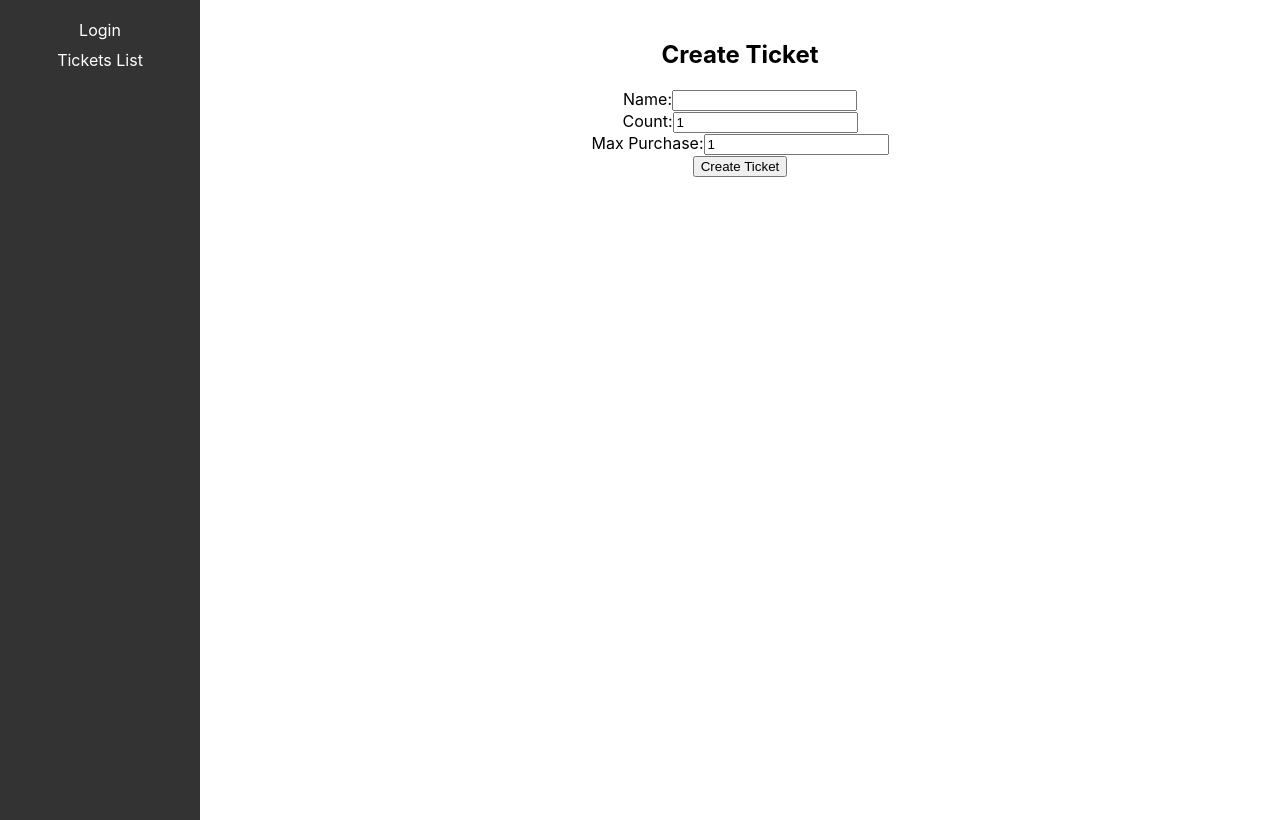
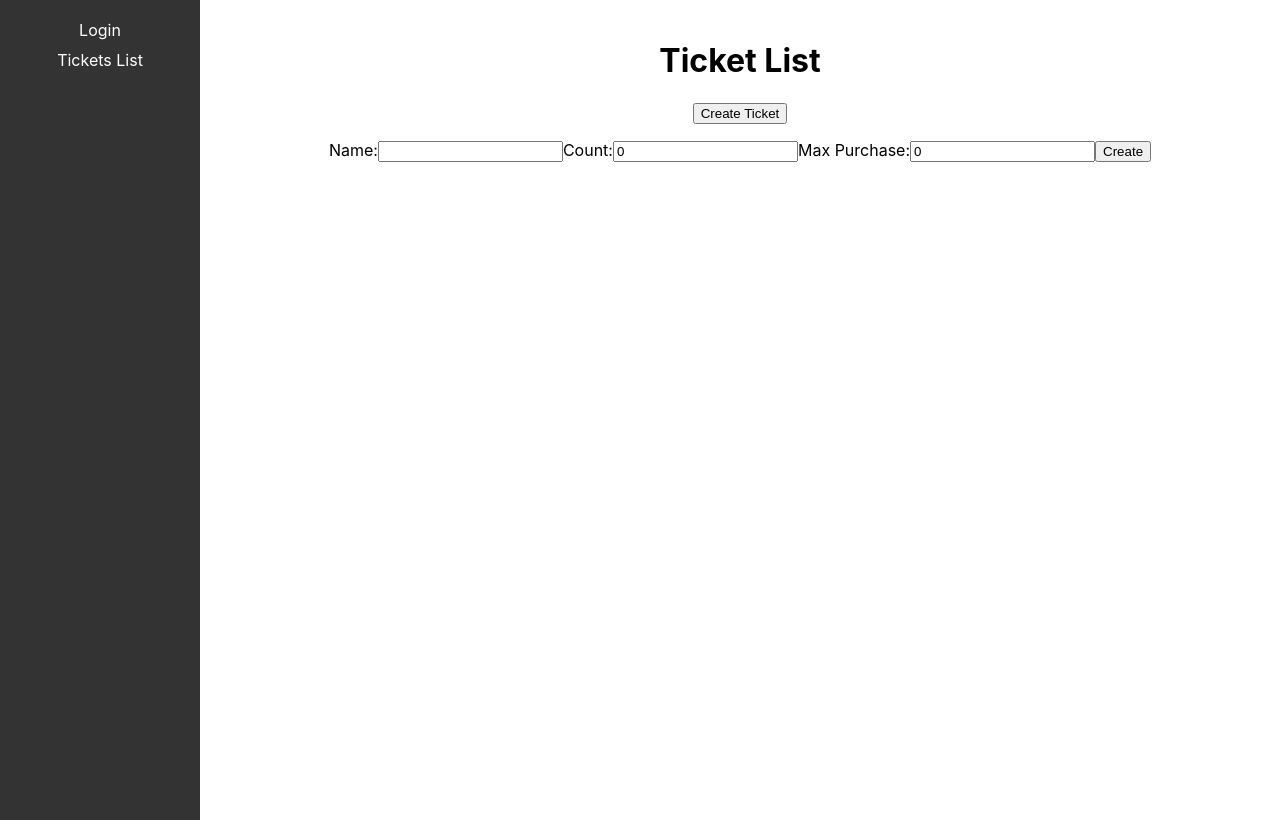
Before and after one commit to sergiovl219/restaurantbookinglab-frontend, a React (Create React App) app: page /crudTickets in a window 1280 px wide. Built offline with nearby package versions, Linux system fonts and the light colour scheme.

Commit message:
Create/update ticket components. Ticket store.

```diff
--- a/src/App.tsx
+++ b/src/App.tsx
@@ -8,7 +8,7 @@ import Login from './components/Login';
 import HomePage from './components/HomePage';
 import TicketsList from "./components/TicketsList";
 import Account from "./components/Account";
-import TicketForm from "./components/TicketForm";
+import AdminTickets from "./components/AdminTickets";
 
 import { selectIsLoggedIn } from './store/slices/authSlice';
 import { selectRestaurantURL } from './store/slices/restaurantSlice';
@@ -30,7 +30,7 @@ function Navbar() {
                             <Link to="/account">Account</Link>
                         </li>
                         <li>
-                            <Link to="/crudTickets">Tickets Admin</Link>
+                            <Link to="/crudTickets">Admin Tickets</Link>
                         </li>
                     </>
                 )}
@@ -61,7 +61,7 @@ function App() {
                     <Route path="/" element={<HomePage />} />
                     <Route path="/account" element={<Account />} />
                     <Route path={`/${restaurantURL}/tickets`} element={<TicketsList />} />
-                    <Route path="/crudTickets" element={<TicketForm />} />
+                    <Route path="/crudTickets" element={<AdminTickets />} />
                 </Routes>
             </div>
         </div>
--- /dev/null
+++ b/src/components/AdminTickets.tsx
@@ -0,0 +1,75 @@
+import React, { useEffect, useState } from 'react';
+import {useDispatch, useSelector} from 'react-redux';
+import { selectToken } from '../store/slices/authSlice';
+import { listTickets } from "../services/ticketsService";
+import { selectRestaurantID } from '../store/slices/restaurantSlice';
+import TicketForm, { TicketFormMode } from "./TicketForm";
+import {setTicket} from "../store/slices/ticketSlice";
+
+interface Ticket {
+    id: string;
+    name: string;
+    count: number;
+    max_purchase: number;
+}
+
+const AdminTickets: React.FC = () => {
+    const [tickets, setTickets] = useState<Ticket[]>([]);
+    const [formMode, setFormMode] = useState<TicketFormMode>('create');
+    const [selectedTicketId, setSelectedTicketId] = useState<string | null>(null);
+    const token = useSelector(selectToken);
+    const restaurantId = useSelector(selectRestaurantID);
+    const dispatch = useDispatch();
+
+    useEffect(() => {
+        const fetchTickets = async () => {
+            try {
+                if (restaurantId !== 'None Selected') {
+                    const response = await listTickets(restaurantId);
+                    setTickets(response.data);
+                }
+            } catch (error) {
+                console.error('Error fetching tickets:', error);
+            }
+        };
+        fetchTickets();
+    }, [token, restaurantId]);
+
+    const handleCreateTicket = () => {
+        setFormMode('create');
+        setSelectedTicketId(null);
+    };
+
+    const handleUpdateTicket = (ticket: Ticket) => {
+        setFormMode('update');
+        setSelectedTicketId(ticket.id);
+        dispatch(setTicket(ticket))
+    };
+
+    return (
+        <div>
+            <h1>Ticket List</h1>
+            <button onClick={handleCreateTicket}>Create Ticket</button>
+            <ul>
+                {tickets.map((ticket) => (
+                    <li key={ticket.id}>
+                        <p>ID: {ticket.id}</p>
+                        <p>Name: {ticket.name}</p>
+                        <p>Count: {ticket.count}</p>
+                        <p>Max Purchase: {ticket.max_purchase}</p>
+                        <button onClick={() => handleUpdateTicket(ticket)}>Update Ticket</button>
+                    </li>
+                ))}
+            </ul>
+
+            <TicketForm
+                mode={formMode}
+                restaurantID={restaurantId}
+                token={token}
+                ticketId={selectedTicketId}
+            />
+        </div>
+    );
+}
+
+export default AdminTickets;
--- a/src/components/TicketForm.tsx
+++ b/src/components/TicketForm.tsx
@@ -1,76 +1,70 @@
 import React, { useState } from 'react';
-import { useSelector } from 'react-redux';
-import { createTicket } from '../services/ticketsService';
-import { selectRestaurantID } from '../store/slices/restaurantSlice';
-import {selectToken} from "../store/slices/authSlice";
+import {createTicket, updateTicket} from '../services/ticketsService';
+import {selectTicket, setTicket} from "../store/slices/ticketSlice";
+import {useDispatch, useSelector} from "react-redux";
+
+export type TicketFormMode = 'create' | 'update';
 
 interface TicketFormProps {
-    // TODO: Used to close the form, to be used in future
-    onClose?: () => void;
+    mode: TicketFormMode;
+    restaurantID: string;
+    token: string;
+    ticketId: string | null;
 }
 
-const TicketForm: React.FC<TicketFormProps> = ({ onClose }) => {
+const TicketForm: React.FC<TicketFormProps> = ({ mode, ticketId, restaurantID, token }) => {
+    const selectedTicketData = useSelector(selectTicket)
     const [ticketData, setTicketData] = useState({
         name: '',
-        count: 1,
-        max_purchase: 1
+        count: 0,
+        max_purchase: 0,
     });
+    const dispatch = useDispatch();
 
-    const restaurantId = useSelector(selectRestaurantID);
-    const token = useSelector(selectToken);
-
-    const handleInputChange = (e: React.ChangeEvent<HTMLInputElement | HTMLSelectElement>) => {
-        const { name, value } = e.target;
-        setTicketData((prevData) => ({
-            ...prevData,
-            [name]: name === 'count' || name === 'max_purchase' ? parseInt(value, 10) : value
-        }));
-    };
-
-    const handleCreateTicket = async (e: React.FormEvent) => {
+    const handleFormSubmit = async (e: React.FormEvent) => {
         e.preventDefault();
 
         try {
-            const response = await createTicket(restaurantId, ticketData, token);
-            console.log(response);
+            if (mode === 'create') {
+                const createResponse = await createTicket(restaurantID, ticketData, token);
+                dispatch(setTicket(createResponse.data));
+            } else if (mode === 'update' && ticketId) {
+                const updateResponse = await updateTicket(restaurantID, ticketId, ticketData, token);
+                dispatch(setTicket(updateResponse.data));
+            }
         } catch (error) {
-            console.error('Error creating ticket:', error);
+            console.error('Error submitting form:', error);
         }
     };
 
     return (
-        <div>
-            <h2>Create Ticket</h2>
-            <form onSubmit={handleCreateTicket}>
-                <div>
-                    <label>Name:</label>
-                    <input type="text" name="name" value={ticketData.name} onChange={handleInputChange} required />
-                </div>
-                <div>
-                    <label>Count:</label>
+        <form onSubmit={handleFormSubmit}>
+            <label>
+                Name:
+                <input
+                    type="text"
+                    value={selectedTicketData.name}
+                    onChange={(e) => setTicketData({ ...ticketData, name: e.target.value })}
+                />
+            </label>
+            <label>
+                Count:
                 <input
                     type="number"
-                        name="count"
-                        value={ticketData.count}
-                        onChange={handleInputChange}
-                        min="1"
-                        required
+                    value={selectedTicketData.count}
+                    onChange={(e) => setTicketData({ ...ticketData, count: parseInt(e.target.value) })}
                 />
-                </div>
-                <div>
-                    <label>Max Purchase:</label>
+            </label>
+            <label>
+                Max Purchase:
                 <input
                     type="number"
-                        name="max_purchase"
-                        value={ticketData.max_purchase}
-                        onChange={handleInputChange}
-                        min="1"
-                        required
+                    value={selectedTicketData.max_purchase}
+                    onChange={(e) => setTicketData({ ...ticketData, max_purchase: parseInt(e.target.value) })}
                 />
-                </div>
-                <button type="submit">Create Ticket</button>
+            </label>
+            <button type="submit">{mode === 'create' ? 'Create' : 'Update'}</button>
         </form>
-        </div>
     );
 };
 
--- a/src/store/reducers/rootReducer.ts
+++ b/src/store/reducers/rootReducer.ts
@@ -2,12 +2,14 @@ import { combineReducers } from 'redux';
 import authReducer from '../slices/authSlice';
 import userInfoReducer from '../slices/userInfoSlice';
 import restaurantReducer from '../slices/restaurantSlice';
+import ticketReducer from '../slices/ticketSlice';
 
 
 const rootReducer = combineReducers({
     auth: authReducer,
     userInfo: userInfoReducer,
     restaurant: restaurantReducer,
+    ticket: ticketReducer,
 });
 
 export default rootReducer;
--- /dev/null
+++ b/src/store/slices/ticketSlice.ts
@@ -0,0 +1,34 @@
+import {createSlice, PayloadAction} from '@reduxjs/toolkit';
+
+interface TicketState {
+    id: string;
+    name: string;
+    count: number;
+    max_purchase: number;
+}
+
+const initialState: TicketState = {
+    id: "",
+    name: "",
+    count: 0,
+    max_purchase: 0,
+};
+
+const ticketSlice = createSlice({
+    name: 'ticket',
+    initialState,
+    reducers: {
+        setTicket: (state, action: PayloadAction<TicketState>) => {
+            state.id = action.payload.id;
+            state.name = action.payload.name;
+            state.count = action.payload.count;
+            state.max_purchase = action.payload.max_purchase;
+        },
+    },
+});
+
+export const { setTicket } = ticketSlice.actions;
+
+export const selectTicket = (state: { ticket: TicketState }) => state.ticket;
+
+export default ticketSlice.reducer;
```
Lines whose indentation alone changed are shown as unchanged.
